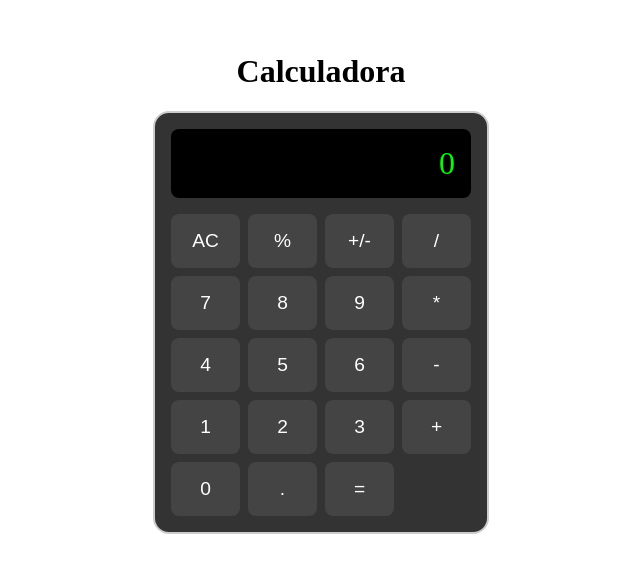
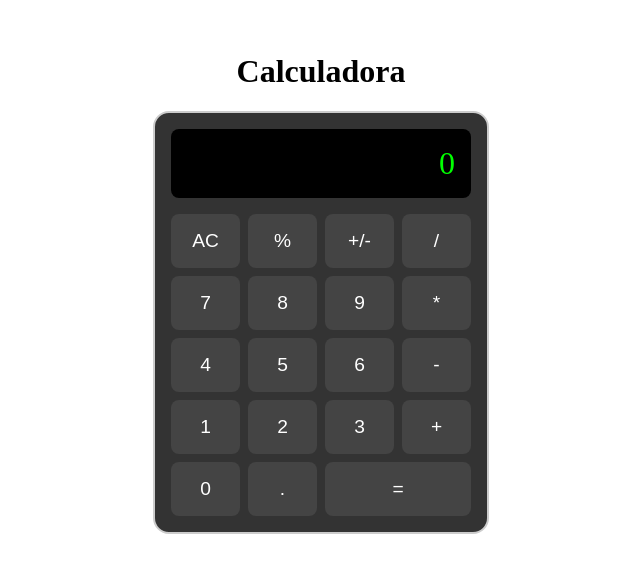
Before and after one commit to LeivaDiego/Web-Calculator, a React (Vite) app: page / in a window 1280 px wide. Shown: the part 117-690 px from the top of the page, without its empty margins (319-959 px from the left). Built offline with nearby package versions, Linux system fonts and the light colour scheme.

Commit message:
Style: Wider equal button

```diff
--- a/src/components/Button.jsx
+++ b/src/components/Button.jsx
@@ -1,6 +1,6 @@
-export default function Button ({ label, onClick }) {
+export default function Button ({ label, onClick, className = '' }) {
   return (
-    <button className='calc-btn' onClick={() => onClick(label)}>
+    <button className={`calc-btn ${className}`} onClick={() => onClick(label)}>
       {label}
     </button>
   )
--- a/src/components/Keypad.jsx
+++ b/src/components/Keypad.jsx
@@ -12,7 +12,7 @@ export default function Keypad ({ onPress }) {
   return (
     <>
       {buttons.flat().map(label => (
-        <Button key={label} label={label} onClick={onPress} />
+        <Button key={label} label={label} onClick={onPress} className={label === '=' ? 'wide': ''} />
       ))}
     </>
   )
--- a/src/styles/App.css
+++ b/src/styles/App.css
@@ -44,6 +44,11 @@ main {
   transition: background-color 0.2s ease;
 }
 
+.calc-btn.wide {
+  grid-column: span 2;
+}
+
+
 .calc-btn:hover {
   background-color: #646cff;
 }
```
